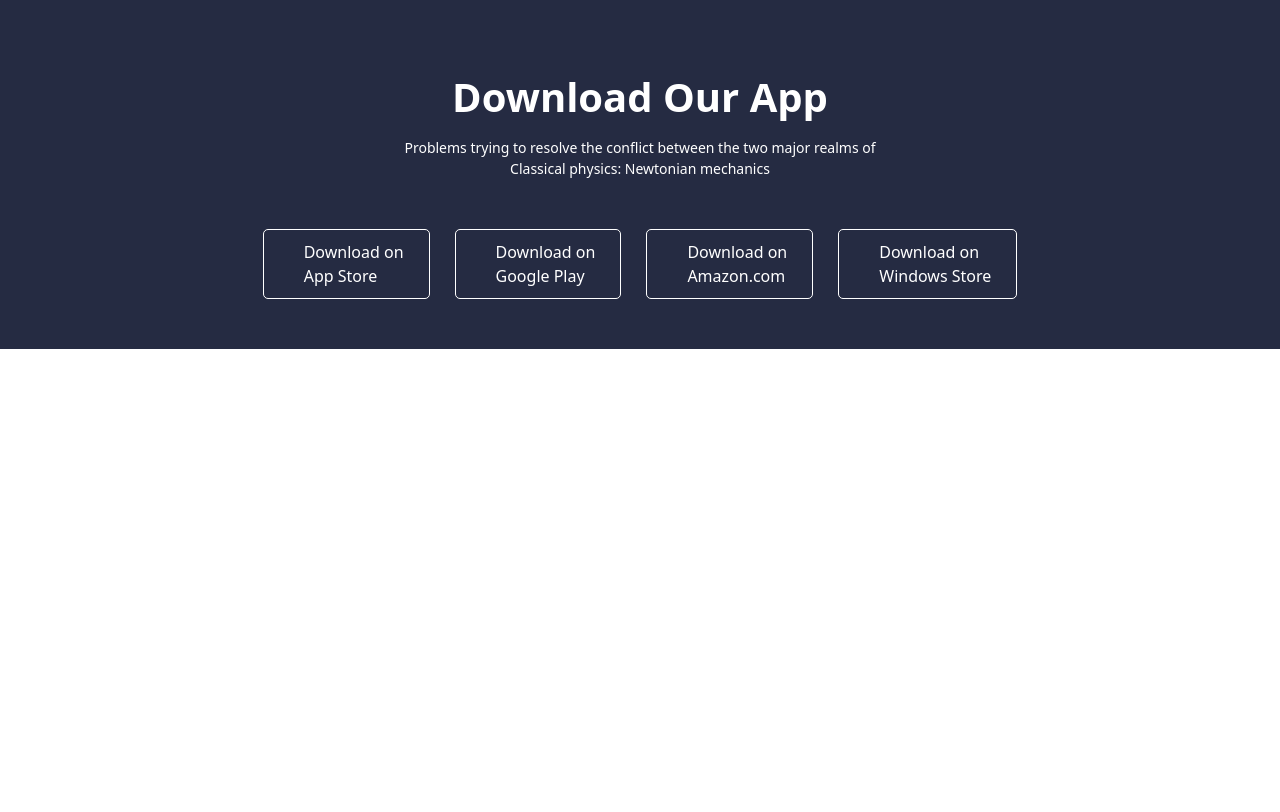
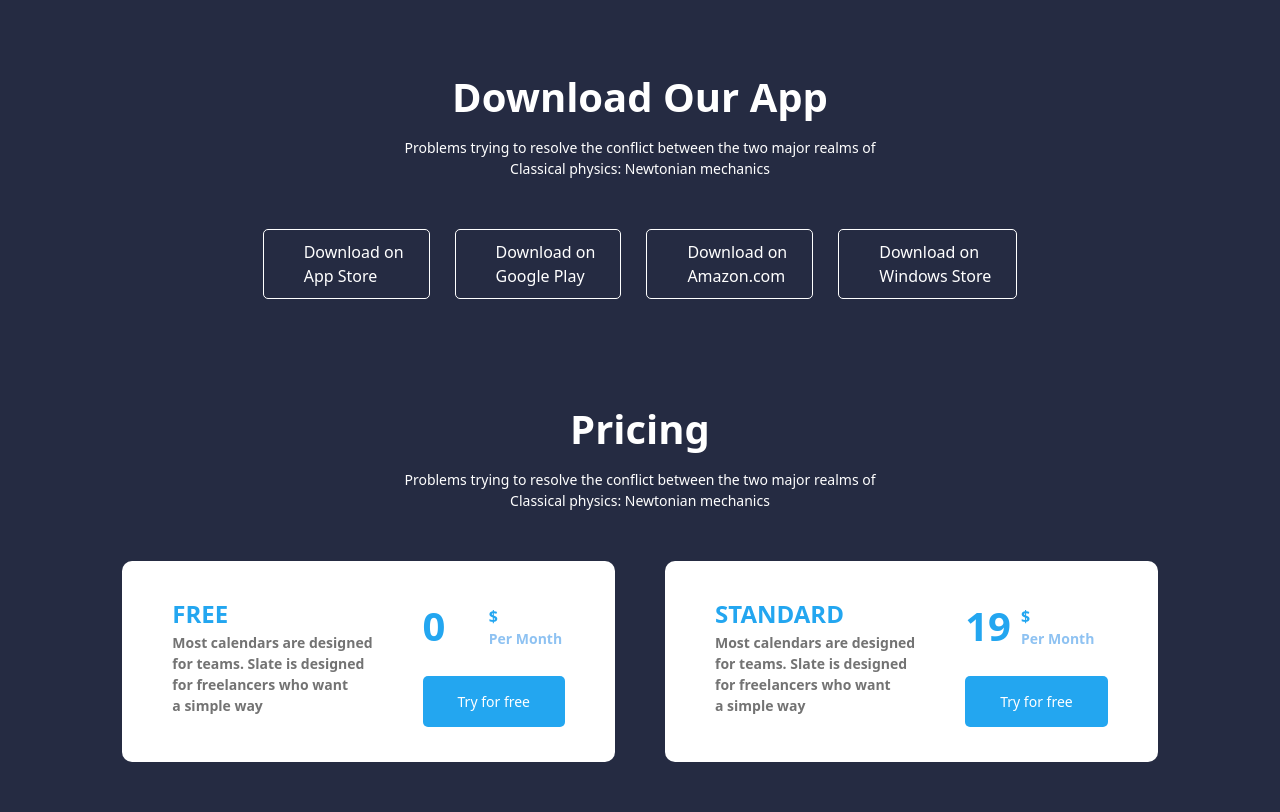
Before and after one commit to rxmnw/homeworktlw, a website: page index.html in a window 1280 px wide. Shown: the part 1831-2643 px from the top of the page. Before the commit the page ends 2180 px from the top, so only its background shows below. Drawn offline with Linux system fonts and the light colour scheme.

Commit message:
secttion4

```diff
--- a/index.html
+++ b/index.html
@@ -226,7 +226,7 @@
                 <h2>Amazon.com</h2>
               </article>
             </div>
-            <nav
+            <div
               class="flex items-center gap-[15px] border border-white rounded-[5px] p-[10px_25px] lg:text-white text-[#252B42] bg-white lg:bg-transparent"
             >
               <i class="fa-brands fa-windows"></i>
@@ -234,9 +234,63 @@
                 <p>Download on</p>
                 <h2>Windows Store</h2>
               </article>
-            </nav>
+            </div>
           </div>
         </section>
       </div>
+       <div class="bg-[#252B42] p-[50px_25px]">
+        <section class="max-w-300 m-auto flex items-center flex-col gap-[50px]">
+          <div
+            class="flex flex-col gap-[10px] items-center text-center px-[20px] lg:px-[350px]">
+            <h1 class="text-[40px] font-bold text-white">Pricing</h1>
+            <p class="text-[14px] font-medium text-white">
+              Problems trying to resolve the conflict between the two major
+              realms of Classical physics: Newtonian mechanics
+            </p>
+          </div>
+          <div class="flex flex-col lg:flex-row items-center gap-[50px] ">
+            <div class=" flex gap-[50px] bg-white p-[35px_50px] rounded-[10px]">
+              <aside class="flex flex-col">
+                <h1 class="text-[#23A6F0] text-[24px] font-bold">FREE</h1>
+                <p class="text-[14px] font-semibold text-[#737373]">
+                  Most calendars are designed <br> for teams. Slate is designed <br> for
+                  freelancers who want <br> a simple way
+                </p>
+              </aside>
+              <aside class="flex flex-col gap-[20px]">
+                <div class="flex items-center gap-[10px]">
+                  <h1 class="text-[#23A6F0] font-bold text-[40px]" >0 <span class="text-transparent">0</span>
+                  </h1>
+                  <div>
+                    <p class="text-[#23A6F0] font-bold text-[16px]">$</p>
+                    <p class="text-[#8EC2F2] font-semibold text-[14px]">Per Month</p>
+                  </div>
+                </div>
+                <button class="lg:p-[15px_35px] p-[10px] text-[14px] bg-[#23A6F0] text-white rounded-[5px]">Try for free</button>
+              </aside>
+            </div>
+            <div class=" flex gap-[50px] bg-white p-[35px_50px] rounded-[10px]">
+              <aside class="flex flex-col">
+                <h1 class="text-[#23A6F0] text-[24px] font-bold">STANDARD</h1>
+                <p class="text-[14px] font-semibold text-[#737373]">
+                  Most calendars are designed <br> for teams. Slate is designed <br> for
+                  freelancers who want <br> a simple way
+                </p>
+              </aside>
+              <aside class="flex flex-col gap-[20px]">
+                <nav class="flex items-center gap-[10px]">
+                  <h1 class="text-[#23A6F0] font-bold text-[40px]" >19</h1>
+                  <div>
+                    <p class="text-[#23A6F0] font-bold text-[16px]">$</p>
+                    <p class="text-[#8EC2F2] font-semibold text-[14px]">Per Month</p>
+                  </div>
+                </nav>
+                <button class="lg:p-[15px_35px] p-[10px] text-[14px] bg-[#23A6F0] text-white rounded-[5px]">Try for free</button>
+              </aside>
+            </div>
+          </div>
+        </section>
+      </div>
+    </main>
 </body>
 </html>
```
Also changed, not shown: src/output.css.
